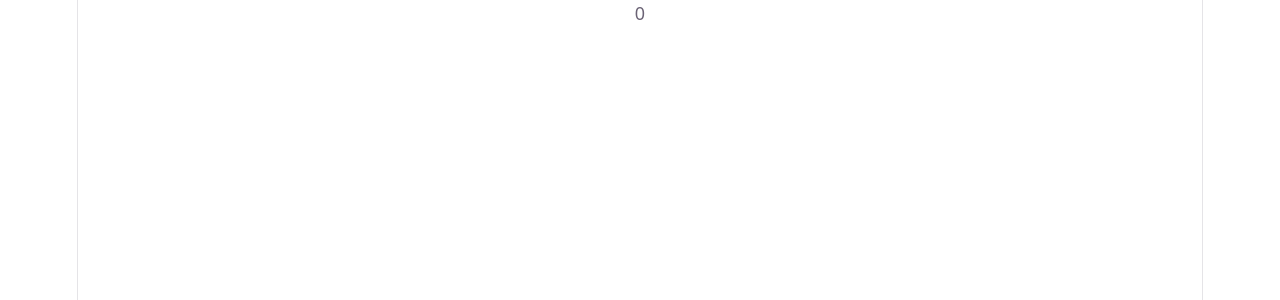
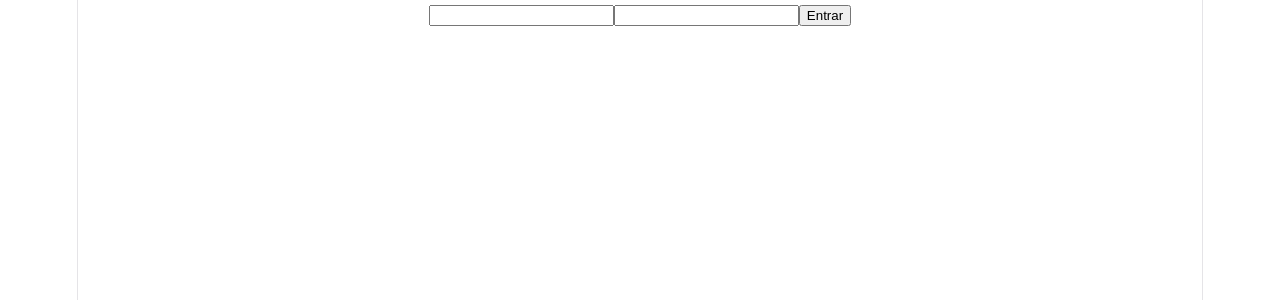
Before and after one commit to juaneliascabrera/FinTrack, a React (Vite) app in the folder fintrack-frontend/: page / in a window 1280 px wide. Shown: the top 300 px of the page. Built offline with nearby package versions, Linux system fonts and the light colour scheme.

Commit message:
Testing first Login.tsx. Basic input with no state.

```diff
--- a/fintrack-frontend/src/main.tsx
+++ b/fintrack-frontend/src/main.tsx
@@ -2,8 +2,9 @@ import { StrictMode } from 'react'
 import { createRoot } from 'react-dom/client'
 import './index.css'
 import App from './App.tsx'
+import Login from './pages/Login.tsx'
 createRoot(document.getElementById('root')!).render(
   <StrictMode>
-    <App />
+    <Login />
   </StrictMode>,
 )
--- a/fintrack-frontend/src/pages/Login.tsx
+++ b/fintrack-frontend/src/pages/Login.tsx
@@ -0,0 +1,15 @@
+import { login } from '../services/auth';
+
+export default function Login() {
+    const handleSubmit = (e: React.SubmitEvent) => {
+        e.preventDefault();
+        console.log("Submit");
+    };
+    return (
+        <form onSubmit={handleSubmit}>
+            <input type="email" />
+            <input type="password" />
+            <button type="submit">Entrar</button>
+        </form>
+    );
+}
```
